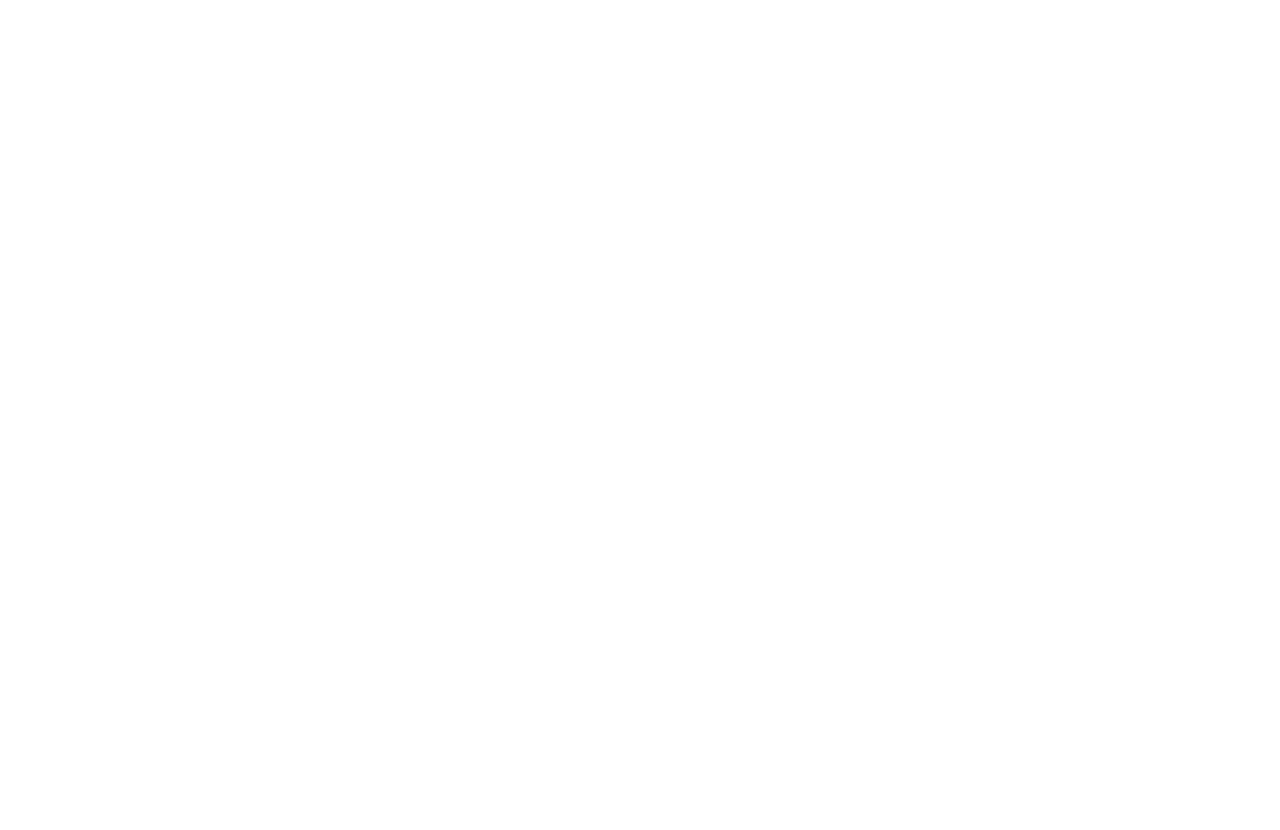
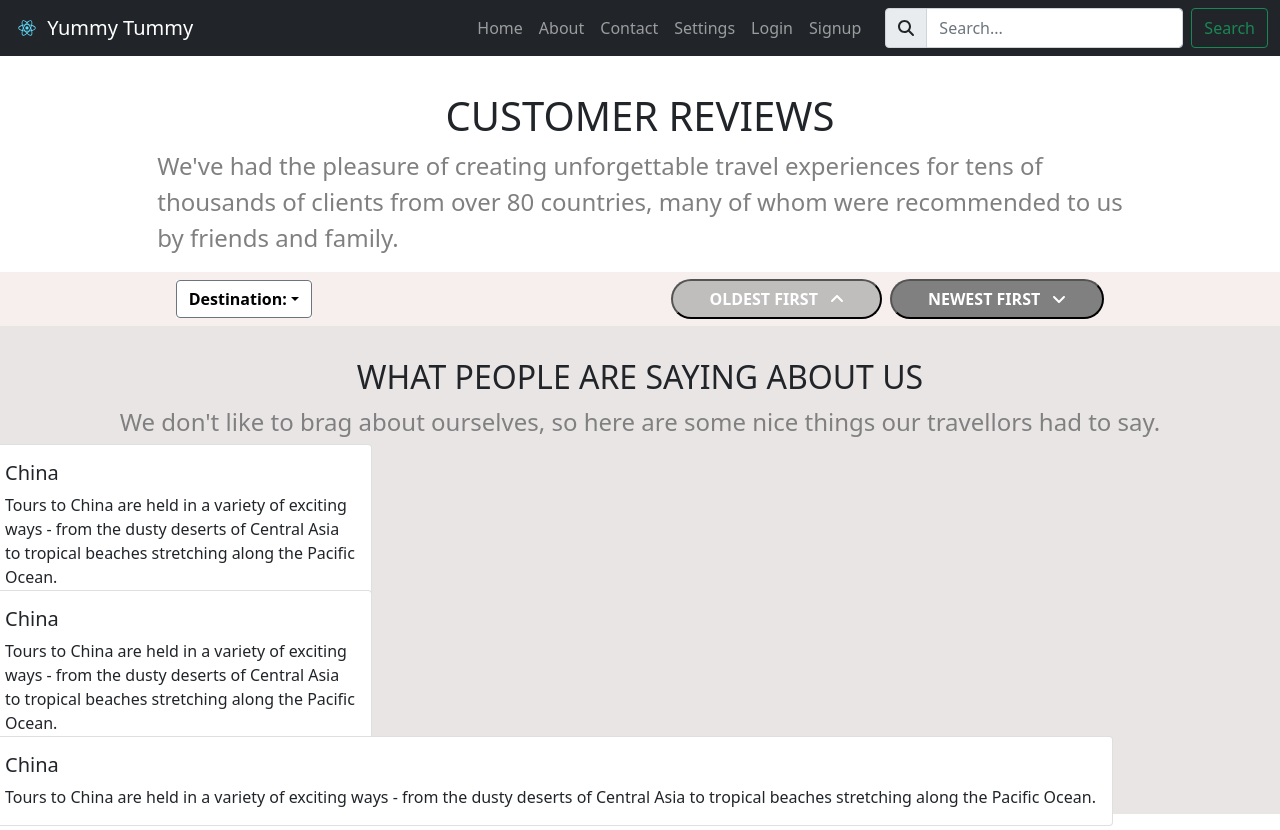
Before and after one commit to reileighh/MERN-stack, a React (Create React App) app in the folder client/: page /Reviews in a window 1280 px wide. Before the commit this address had no page. Before the commit the page ends 800 px from the top, so only its background shows below. Built offline with nearby package versions, Linux system fonts and the light colour scheme.

Commit message:
added reviews page

```diff
--- a/client/package.json
+++ b/client/package.json
@@ -7,6 +7,7 @@
     "@fortawesome/fontawesome-svg-core": "^1.3.0",
     "@fortawesome/free-solid-svg-icons": "^6.1.1",
     "@fortawesome/react-fontawesome": "^0.1.18",
+    "@material-ui/core": "^4.12.4",
     "@testing-library/jest-dom": "^5.16.2",
     "@testing-library/react": "^12.1.2",
     "@testing-library/user-event": "^13.5.0",
--- a/client/src/App.js
+++ b/client/src/App.js
@@ -5,6 +5,7 @@
 import Login  from './pages/Login';
 import Signup from './pages/Signup';
 import Settings from './pages/Settings';
+import Review from './pages/Review';
 
 import { BrowserRouter as Router, Routes, Route } from 'react-router-dom';
 
@@ -19,6 +20,7 @@
         <Route path="/About" element={<About/>} />
         <Route path="/Contact" element={<Contact/>} />
         <Route path="/Settings" element={<Settings/>} />
+        <Route path="/Reviews" element={<Review/>} />
       </Routes>
       </div>
     </Router>
--- /dev/null
+++ b/client/src/Styles/Review.css
@@ -0,0 +1,42 @@
+.dropdown{
+    text-align:left;
+    color:black;
+    background:white;
+    font-weight:bold;
+}
+
+.dropdown-button{
+    float:left;
+    margin-top:8px;
+    margin-bottom:8px;
+    left:0px;
+    margin-left:0px;
+}
+
+.icon{
+    margin-left:12px;
+}
+
+.button1{
+    color:white;
+    background:rgb(192, 189, 189);
+    font-weight:bold;
+
+}
+
+.button2{
+    color:white;
+    background:grey;
+    font-weight:bold;
+}
+.heading{
+    margin-top:32px;
+    font-size:32px;
+}
+.reviews{
+    display:flex;
+    align-items:center;
+    justify-content:center;
+    flex-direction:column;
+    background:rgb(233, 229, 229);
+}
--- a/client/src/components/Carousel.js
+++ b/client/src/components/Carousel.js
@@ -2,6 +2,7 @@
 import React from "react";
 import { Carousel } from "react-bootstrap";
 import China from "../assets/China.jpg";
+
 
 function ControlledCarousel() {
   return (
--- /dev/null
+++ b/client/src/pages/Review.js
@@ -0,0 +1,134 @@
+import React from 'react'
+import Navbar from '../components/Navbar';
+import styled from 'styled-components'
+import Dropdown from 'react-bootstrap/Dropdown'
+import '../Styles/Review.css';
+import { FontAwesomeIcon } from "@fortawesome/react-fontawesome";
+import {  faAngleDown, faAngleUp } from "@fortawesome/free-solid-svg-icons";
+import Grid from "@material-ui/core/Grid";
+import Card from 'react-bootstrap/Card'
+
+const Div = styled.div`
+margin-top:36px;
+display:flex;
+align-items:center;
+justify-content:center;
+flex-direction:column;
+`
+const Div2 = styled.div`
+display:flex;
+align-items:center;
+justify-content:space-around;
+flex-direction:row;
+background-color:#F7EEEE;
+`
+const StyledText = styled.p`
+color:grey;
+font-size:1.5rem;
+text-align:left;
+`
+
+const StyledButton = styled.button`
+border-radius:20px;
+padding:6px 36px;
+margin-left:8px;
+`
+
+const Review = () => {
+  return (
+    <div>
+      <Navbar/>
+      <Div>
+        <h1>CUSTOMER REVIEWS</h1>
+        <StyledText>We've had the pleasure of creating unforgettable travel experiences for tens of <br/>
+         thousands of clients from over 80 countries, many of whom were recommended to us <br/>
+         by friends and family.
+        </StyledText>
+      </Div>
+      <Div2>
+        <Dropdown className="dropdown-button">
+            <Dropdown.Toggle className="dropdown" id="dropdown-button" variant="secondary">
+            Destination:
+            </Dropdown.Toggle>
+
+            <Dropdown.Menu variant="dark">
+            <Dropdown.Item href="#/action-1" active>China</Dropdown.Item>
+            <Dropdown.Item href="#/action-2">Sweden</Dropdown.Item>
+            <Dropdown.Item href="#/action-3">New Zealand</Dropdown.Item>
+            <Dropdown.Item href="#/action-4">France</Dropdown.Item>
+            </Dropdown.Menu>
+        </Dropdown>
+        <div>
+        <StyledButton className="button1">
+            <div>
+            OLDEST FIRST
+            <FontAwesomeIcon icon={faAngleUp} className="icon"/>
+            </div>
+        </StyledButton>
+        <StyledButton className="button2">
+            <div>
+            NEWEST FIRST
+            <FontAwesomeIcon icon={faAngleDown} className="icon"/>
+            </div>
+        </StyledButton>
+        </div>
+      </Div2>
+
+      <div className="reviews">
+        <h1 className="heading">WHAT PEOPLE ARE SAYING ABOUT US</h1>
+        <StyledText>
+            We don't like to brag about ourselves, so here are some nice things our travellors had to say.
+        </StyledText>
+        <Grid container spacing={1}>
+          <Grid container item spacing={3}>
+          <Card style={{ width: '24rem'}} className= 'card-style' role="button" onClick="location.href='/China'" >
+        {/* <Card.Link href='/China'> */}
+        <Card.Body>
+          <Card.Title>China</Card.Title>
+          <Card.Text>
+            Tours to China are held in a variety of exciting ways - from the dusty deserts of Central
+            Asia to tropical beaches stretching along the Pacific Ocean.
+          </Card.Text>
+        </Card.Body>
+        {/* </Card.Link> */}
+      </Card>
+
+
+
+          </Grid>
+          <Grid container item spacing={3}>
+          <Card style={{ width: '24rem'}} className= 'card-style' role="button" onClick="location.href='/China'" >
+        {/* <Card.Link href='/China'> */}
+        <Card.Body>
+          <Card.Title>China</Card.Title>
+          <Card.Text>
+            Tours to China are held in a variety of exciting ways - from the dusty deserts of Central
+            Asia to tropical beaches stretching along the Pacific Ocean.
+          </Card.Text>
+        </Card.Body>
+        {/* </Card.Link> */}
+      </Card>
+
+
+          </Grid>
+          <Grid container item spacing={3}>
+          <Card>
+            <Card.Body>
+              <Card.Title>China</Card.Title>
+              <Card.Text>
+                Tours to China are held in a variety of exciting ways - from the dusty deserts of Central
+                Asia to tropical beaches stretching along the Pacific Ocean.
+              </Card.Text>
+            </Card.Body>
+          </Card>
+
+
+          </Grid>
+        </Grid>
+
+      </div>
+    </div>
+  )
+}
+
+export default Review
```
Also changed, not shown: 1 other file (tests, documents, lock files or other folders).
